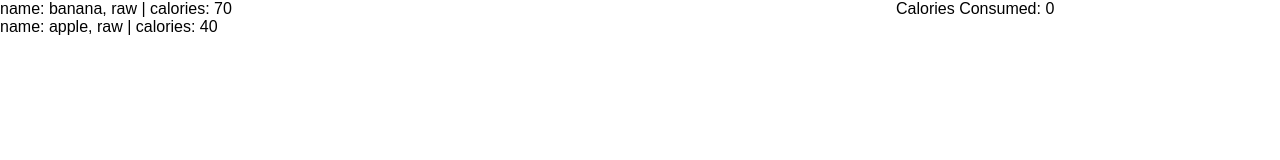
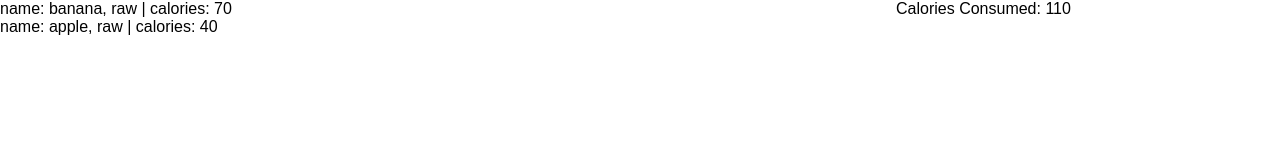
Before and after one commit to HMAN1911/nutrition-app, a React (Create React App) app: page / in a window 1280 px wide. Shown: the top 160 px of the page. Built offline with nearby package versions, Linux system fonts and the light colour scheme.

Commit message:
Calcuate total calories consumed

```diff
--- a/src/App.js
+++ b/src/App.js
@@ -31,6 +31,12 @@ class App extends React.Component {
     ]
   }
 
+  calculateTotalCaloriesConsumed = () => {
+    return this.state.foodItems.reduce(function(previousItem, currentItem) {
+      return previousItem + currentItem.calories;
+    }, 0);
+  }
+
   render() {
     return (
       <div className="App">
@@ -45,7 +51,7 @@ class App extends React.Component {
             not inside the { } will just be processed as plain text.
          */}
         <div className="App-totalCount">
-          Calories Consumed: {this.state.caloriesConsumed}
+          Calories Consumed: {this.calculateTotalCaloriesConsumed()}
         </div>
       </div>
     );
```
